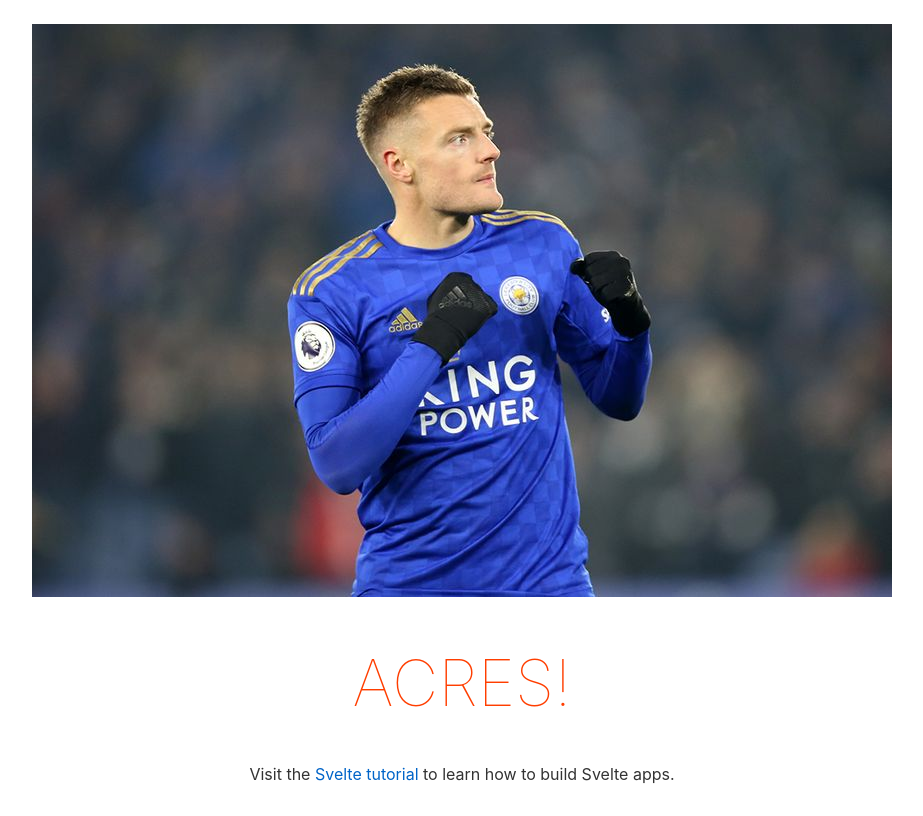
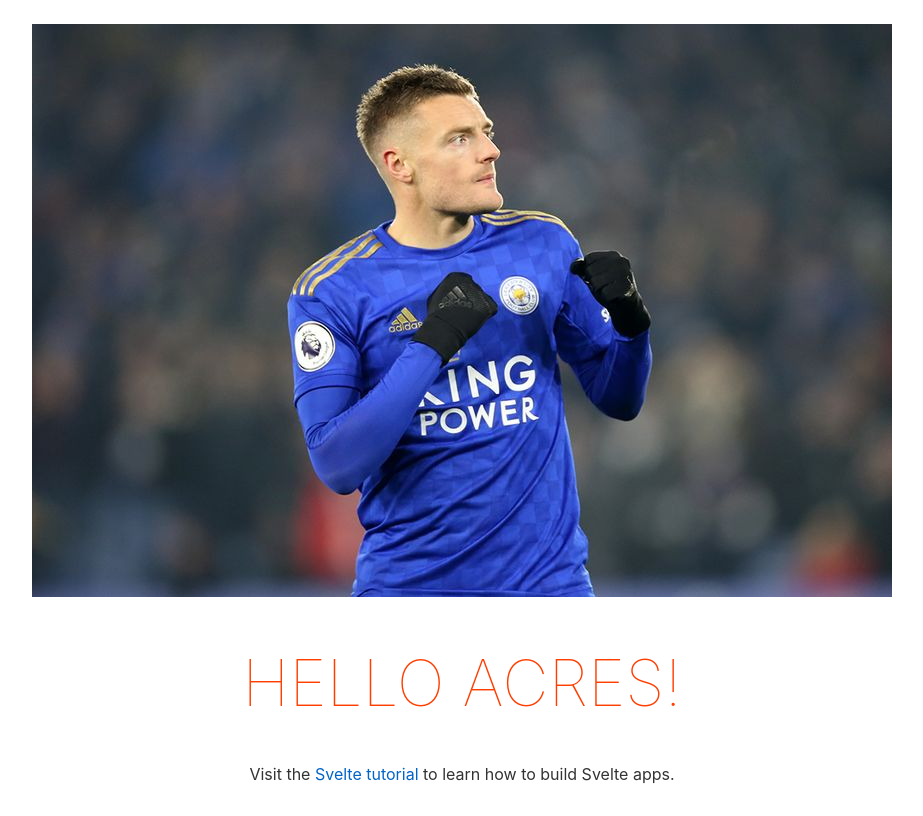
Before and after one commit to NicolaiBlood/Acres-Project, a Svelte app: page / in a window 1280 px wide. Shown: the whole page, without its empty margins (178-1101 px from the left). Built offline with nearby package versions, Linux system fonts and the light colour scheme.

Commit message:
hello again

```diff
--- a/src/App.svelte
+++ b/src/App.svelte
@@ -4,7 +4,7 @@
 
 <main>
 	<img src="images/vardy-leicester.jpeg" alt="Jamie Vardy">
-	<h1>{name}!</h1>
+	<h1> Hello {name}!</h1>
 
 	<p>Visit the <a href="https://svelte.dev/tutorial">Svelte tutorial</a> to learn how to build Svelte apps.</p>
 
```
